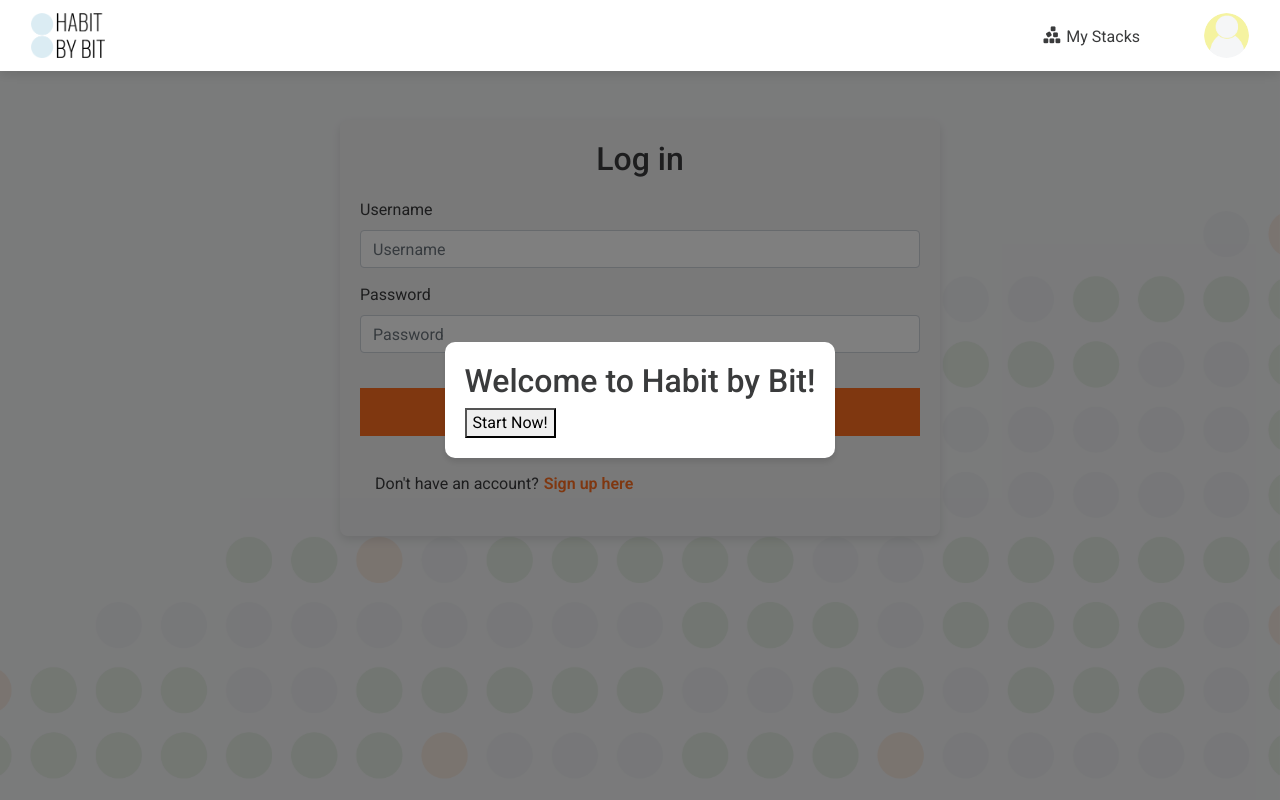
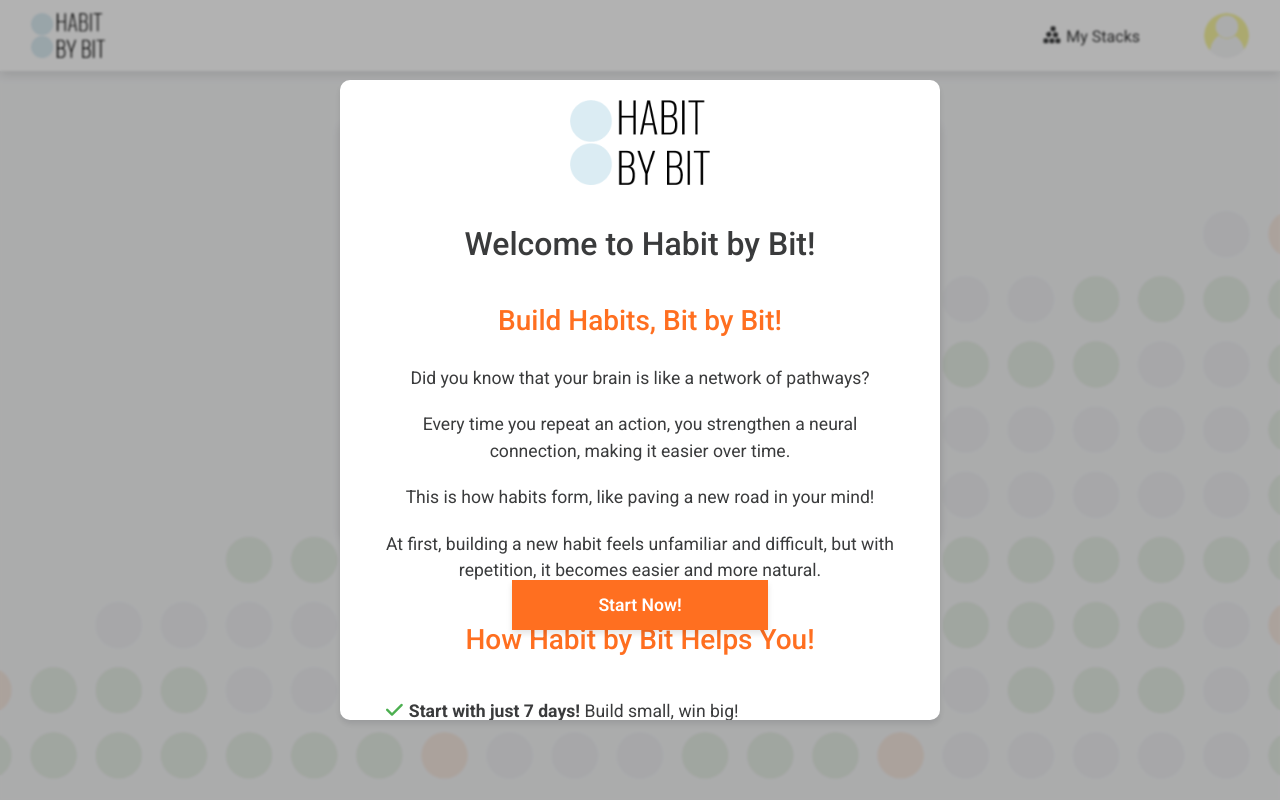
Before and after one commit to lienebriede/habit-react, a React (Create React App) app: page /signin in a window 1280 px wide. Built offline with nearby package versions, Linux system fonts and the light colour scheme.

Commit message:
Add welcome modal

```diff
--- a/src/components/WelcomeModal.js
+++ b/src/components/WelcomeModal.js
@@ -1,5 +1,10 @@
 import React from 'react';
 import { useHistory } from 'react-router-dom';
+
+import styles from "../styles/Welcome.module.css";
+import btnStyles from "../styles/Button.module.css";
+
+import logo from '../assets/logo.png';
 
 const WelcomeModal = ({ onClose }) => {
     const history = useHistory();
@@ -11,30 +16,39 @@ const WelcomeModal = ({ onClose }) => {
     };
 
     return (
-        <div style={{
-            position: "fixed",
-            top: "0",
-            left: "0",
-            width: "100vw",
-            height: "100vh",
-            backgroundColor: "rgba(0, 0, 0, 0.5)",
-            display: "flex",
-            alignItems: "center",
-            justifyContent: "center",
-            zIndex: 1000
-        }}>
-            <div style={{
-                background: "white",
-                padding: "20px",
-                borderRadius: "10px",
-                boxShadow: "0 4px 6px rgba(0,0,0,0.1)"
-            }}>
-                <h2>Welcome to Habit by Bit!</h2>
-                <button onClick={handleStartNow}>
+        <div className={styles.modalOverlay}>
+            <div className={styles.modalContent}>
+
+                <img
+                    src={logo}
+                    alt="Logo"
+                    className={styles.logo}
+                />
+
+                <h1>Welcome to Habit by Bit! </h1>
+                <h3>Build Habits, Bit by Bit!</h3>
+                <div className={styles.textWrapper}>
+
+                    <p>Did you know that your brain is like a network of pathways?</p>
+                    <p>Every time you repeat an action, you strengthen a neural connection, making it easier over time.</p>
+                    <p>This is how habits form, like paving a new road in your mind!</p>
+                    <p>At first, building a new habit feels unfamiliar and difficult, but with repetition, it becomes easier and more natural.</p>
+                </div>
+                <h3>How Habit by Bit Helps You! </h3>
+                <ul>
+                    <li><i class="fa-solid fa-check"></i><strong>Start with just 7 days! </strong>Build small, win big!</li>
+                    <li><i class="fa-solid fa-check"></i><strong>Stack your habits! </strong>Connect new habits to existing ones to make them stick.</li>
+                    <li><i class="fa-solid fa-check"></i><strong>Track your progress! </strong>Watch as your habits grow stronger, just like your neural pathways!</li>
+                    <li><i class="fa-solid fa-check"></i><strong>Keep going! </strong>After 7 days, extend your habit journey for another 7 or 14 days!</li>
+                </ul>
+
+
+                <button className={`${btnStyles.mainBtn} ${btnStyles.startNowBtn}`} onClick={handleStartNow}>
                     Start Now!
                 </button>
-            </div>
-        </div>
+
+            </div >
+        </div >
     );
 };
 
--- a/src/pages/auth/LogInForm.js
+++ b/src/pages/auth/LogInForm.js
@@ -77,7 +77,7 @@ function SignInForm() {
                     ))}
 
                     <Button
-                        className={`${btnStyles.signUpBtn}`}
+                        className={`${btnStyles.mainBtn} ${btnStyles.signUpBtn}`}
                         type="submit">
                         Sign In
                     </Button>
--- a/src/pages/auth/LogOutForm.js
+++ b/src/pages/auth/LogOutForm.js
@@ -34,7 +34,7 @@ function LogOutForm() {
                 )}
 
                 <Button
-                    className={`${btnStyles.signUpBtn}`}
+                    className={`${btnStyles.mainBtn} ${btnStyles.signUpBtn}`}
                     onClick={handleLogout}>
                     Log Out
                 </Button>
--- a/src/pages/auth/SignUpForm.js
+++ b/src/pages/auth/SignUpForm.js
@@ -104,7 +104,7 @@ const SignUpForm = () => {
                     ))}
 
                     <Button
-                        className={`${btnStyles.signUpBtn}`}
+                        className={`${btnStyles.mainBtn} ${btnStyles.signUpBtn}`}
                         type="submit"
                     >
                         Sign Up
--- a/src/pages/profile/ProfilePage.js
+++ b/src/pages/profile/ProfilePage.js
@@ -115,7 +115,7 @@ const ProfilePage = () => {
                         />
                     </Form.Group>
 
-                    <Button className={`${btnStyles.signUpBtn}`} type="button" onClick={handleUploadClick}>
+                    <Button className={`${btnStyles.mainBtn} ${btnStyles.signUpBtn}`} type="button" onClick={handleUploadClick}>
                         Update Profile
                     </Button>
                 </Form>
--- a/src/styles/Button.module.css
+++ b/src/styles/Button.module.css
@@ -1,4 +1,4 @@
-.signUpBtn {
+.mainBtn {
     font-size: 1rem;
     background-color: #FF6F20;
     color: white;
@@ -6,18 +6,36 @@
     padding: 12px;
     border-radius: 0;
     border: none;
-    width: 100%;
     cursor: pointer;
     transition: background-color 0.3s ease, border-color 0.3s ease, color 0.3s ease;
     margin-top: 20px;
+    box-shadow: 0 4px 6px rgba(0, 0, 0, 0.1);
 }
 
-.signUpBtn:hover,
-.signUpBtn:active,
-.signUpBtn:focus,
-.signUpBtn:disabled {
+.signUpBtn {
+    width: 100%;
+}
+
+.mainBtn:hover,
+.mainBtn:active,
+.mainBtn:focus,
+.mainBtn:disabled {
     background-color: #fc5f0a;
     border-color: #fc5f0a;
+}
+
+.mainBtn:focus {
+    outline: none;
+}
+
+.startNowBtn {
+    position: fixed;
+    top: 70%;
+    left: 50%;
+    transform: translateX(-50%);
+    z-index: 1500;
+    font-size: 1.1rem;
+    width: 20%;
 }
 
 .modalBtn {
--- /dev/null
+++ b/src/styles/Welcome.module.css
@@ -0,0 +1,72 @@
+.logo {
+    display: block;
+    max-width: 140px;
+    margin: 0 auto 20px;
+}
+
+.modalOverlay {
+    position: fixed;
+    top: 0;
+    left: 0;
+    width: 100%;
+    height: 100%;
+    background: rgba(0, 0, 0, 0.3);
+    backdrop-filter: blur(1px);
+    display: flex;
+    align-items: center;
+    justify-content: center;
+    z-index: 1050;
+}
+
+.modalContent {
+    background: white;
+    padding: 20px;
+    padding-bottom: 100px;
+    border-radius: 10px;
+    box-shadow: 0 4px 6px rgba(0, 0, 0, 0.1);
+    width: 90%;
+    max-width: 600px;
+    position: relative;
+    display: flex;
+    flex-direction: column;
+    align-items: center;
+    z-index: 1100;
+    max-height: 80vh;
+    overflow-y: auto;
+}
+
+
+.modalContent h1 {
+    padding: 20px;
+    text-align: center;
+}
+
+.modalContent h3 {
+    color: #FF6F20;
+    text-align: center;
+}
+
+.modalContent p,
+.modalContent li {
+    padding-bottom: 20px;
+    font-size: 1.1rem;
+}
+
+.textWrapper {
+    margin: 20px;
+    text-align: center;
+}
+
+.modalContent ul {
+    list-style-type: none;
+    padding-left: 0;
+    margin: 20px;
+}
+
+.modalContent li {
+    margin: 10px 0;
+}
+
+.modalContent i {
+    color: #4CAF50;
+}
```
